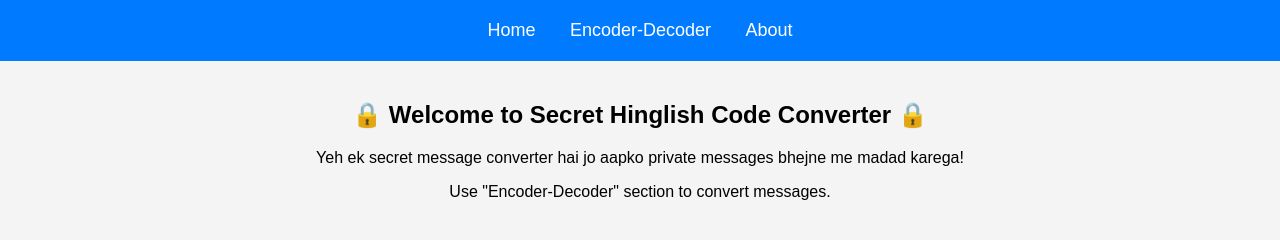
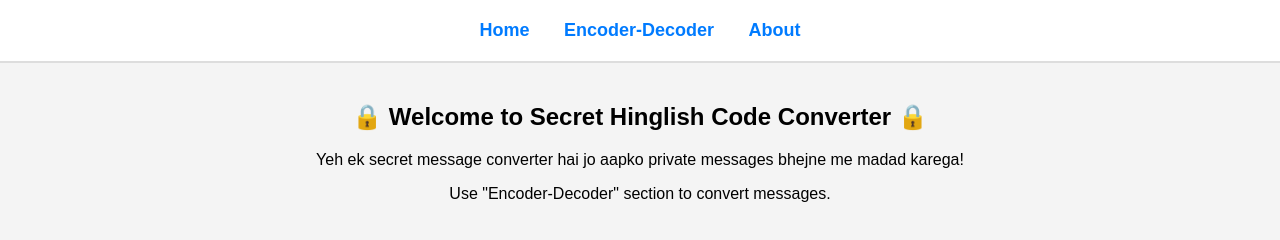
Before and after one commit to Ajitkhanta48/hindi-secret-code, a plain HTML site: page index.html in a window 1280 px wide. Drawn offline with Linux system fonts and the light colour scheme.

Commit message:
Update style.css

```diff
--- a/style.css
+++ b/style.css
@@ -5,21 +5,24 @@ body {
 }
 
 .navbar {
-    background: #007bff;
+    background: #ffffff; /* White background */
     padding: 10px;
     text-align: center;
+    border-bottom: 2px solid #ddd; /* Light grey border */
 }
 
 .navbar a {
-    color: white;
+    color: #007bff; /* Blue text */
     text-decoration: none;
     padding: 10px 15px;
     display: inline-block;
     font-size: 18px;
+    font-weight: bold;
 }
 
 .navbar a:hover {
-    background: #0056b3;
+    background: #f0f0f0; /* Light grey hover effect */
+    border-radius: 5px;
 }
 
 .section {
```
